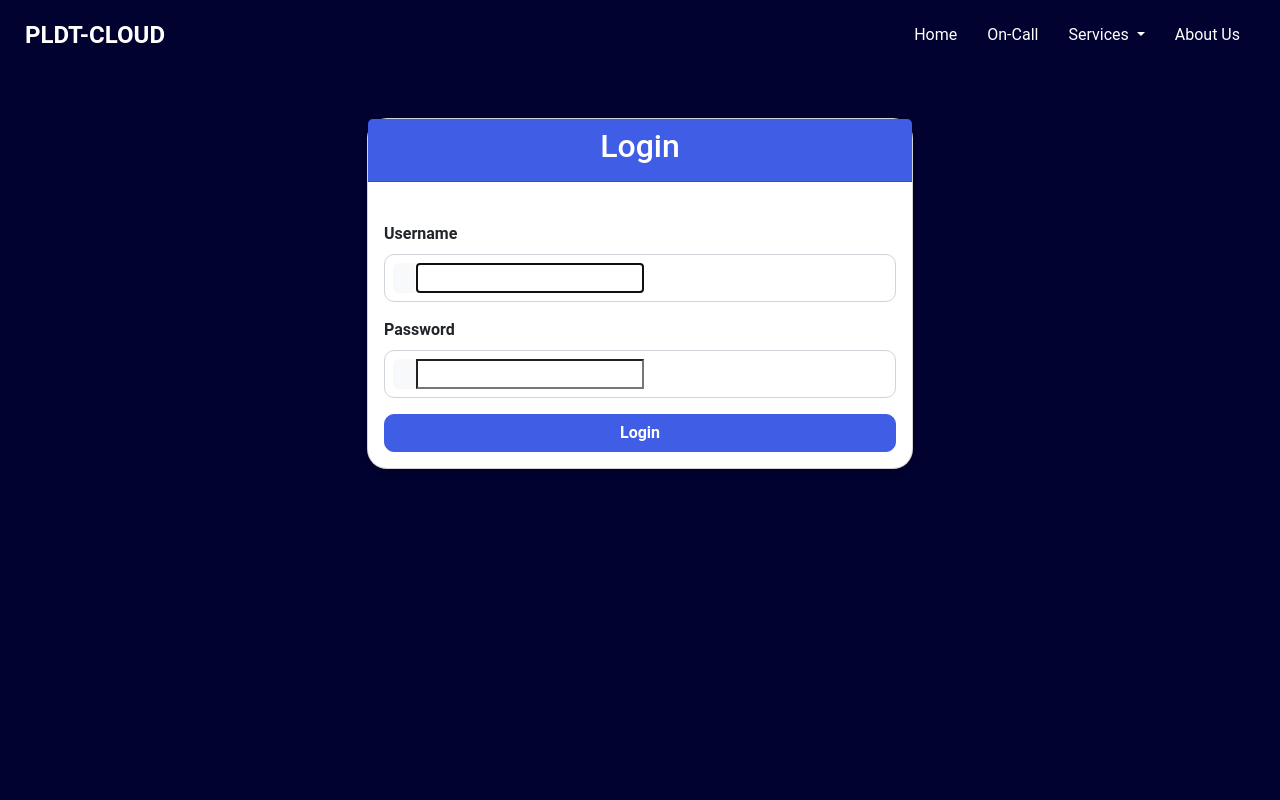
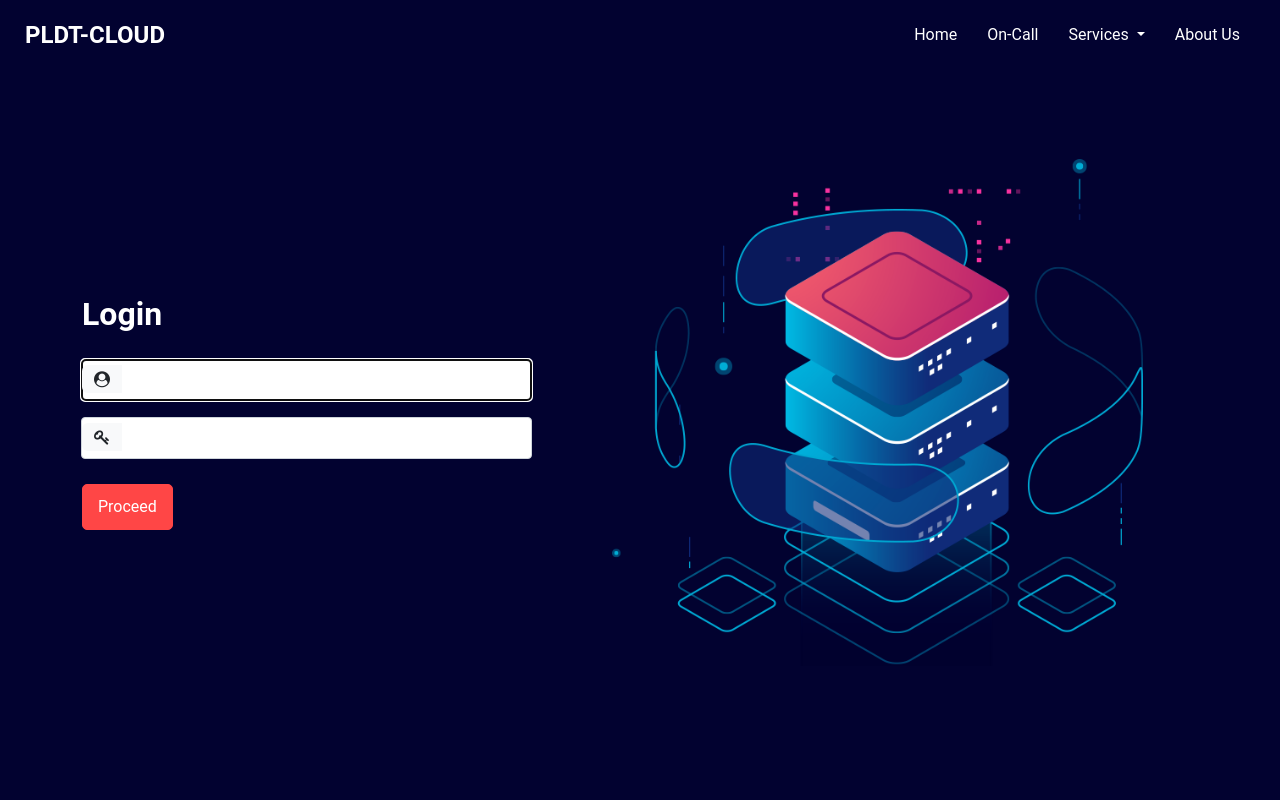
Before and after one commit to guidoo10/portal, a Django app: page /accounts/login/ in a window 1280 px wide. Run offline with Django 5.2, Linux system fonts and the light colour scheme; some libraries are stand-ins or nearby versions.

Commit message:
Create login template

```diff
--- a/template/registration/login.html
+++ b/template/registration/login.html
@@ -1,30 +1,42 @@
 {% extends 'base.html' %}
+{% load static %}
 {% block title %}Login{% endblock title %}
 {% block body %}
+<!-- font awesome style -->
+<link href="{% static 'css/font-awesome.min.css' %}" rel="stylesheet" />
 <style>
     body {
         background-color: #fafafa;
     }
 
     .card {
-        border-radius: 20px;
-        box-shadow: 0 4px 6px rgba(0, 0, 0, 0.1);
+      background: transparent;
+      border: none;
+    }
+
+    .login-wrapper .form-label {
+      color: #fff;
+      font-weight: 600;
+      font-size: 1.2rem;
     }
 
     .card-header {
       border-radius: 20px 20px 0 0;
-        background-color: #405de6;
       color: white;
+      border: none;
+      background: transparent;
     }
 
     .form-label {
         font-weight: bold;
     }
 
-    .input-group {
+    .input-group > input {
         border: 1px solid #ced4da;
-        border-radius: 10px;
-        padding: 8px;
+        padding: 8px 8px 8px 48px;
+        margin-left: 0;
+        width: 100%;
+        border-radius: 4px !important;
     }
 
     .input-group-text {
@@ -47,39 +59,85 @@
     .btn-primary:focus {
         box-shadow: 0 0 0 0.25rem rgba(64, 93, 230, 0.5);
     }
+
+    .login-btn {
+      display: inline-block;
+      padding: 10px 15px;
+      background-color: #ff4646;
+      color: #ffffff;
+      border-radius: 5px;
+      border: 1px solid #ff4646;
+      -webkit-transition: all .3s;
+      transition: all .3s;
+    }
+
+    .login-btn:hover {
+      background-color: transparent;
+      color: #ff4646;
+    }
+
+    .login-wrapper .d-flex {
+      margin-top: 25px;
+    }
+
+    .login-wrapper .input-group-text {
+      position: absolute;
+      top: 15%;
+    }
 </style>
 
-<div class="container py-5">
-    <div class="row justify-content-center">
-        <div class="col-md-6">
-            <div class="card">
-                <div class="card-header text-center">
-                    <h2>Login</h2>
-                </div>
-                <div class="card-body">
+ <!-- slider section -->
+  <section class="slider_section login-wrapper">
+    <div id="customCarousel1" class="carousel slide" data-ride="carousel">
+      <div class="carousel-inner">
+        <div class="carousel-item active">
+          <div class="container ">
+            <div class="row">
+
+              <!-- Content area starts here -->
+              <div class="col-md-5">
+                <div class="detail-box">
+                  <h1>
+                    Login
+                  </h1>
                   <form method="post" class="mt-4">
                     {% csrf_token %}
                     <div class="mb-3">
-                            <label for="username" class="form-label">Username</label>
                         <div class="input-group">
-                                <span class="input-group-text" id="basic-addon1"><i class="bi bi-person-fill"></i></span>
+                            <span class="input-group-text" id="basic-addon1">
+                              <i class="fa fa-user-circle" aria-hidden="true"></i>
+                            </span>
                             {{ form.username }}
                         </div>
                     </div>
                     <div class="mb-3">
-                            <label for="password" class="form-label">Password</label>
                         <div class="input-group">
-                                <span class="input-group-text" id="basic-addon2"><i class="bi bi-lock-fill"></i></span>
+                            <span class="input-group-text" id="basic-addon2"><i class="fa fa-key"></i></span>
                             {{ form.password }}
                         </div>
                     </div>
-                        <div class="d-grid gap-2">
-                            <button type="submit" class="btn btn-primary">Login</button>
+                    <div class="d-flex gap-2">
+                        <button type="submit" class="login-btn">Proceed</button>
                     </div>
                   </form>
+                </div>
+              </div>
+              <!-- Content area ends here -->
+
+              <div class="col-md-7">
+                <div class="row">
+                  <div class=" col-lg-10 mx-auto">
+                    <div class="img-box">
+                      <img src="{% static 'images/slider-img.png' %}" alt="">
                     </div>
                   </div>
                 </div>
               </div>
             </div>
+          </div>
+        </div>
+      </div>
+    </div>
+  </section>
+<!-- end slider section -->
 {% endblock body %}
```
Lines whose indentation alone changed are shown as unchanged.
